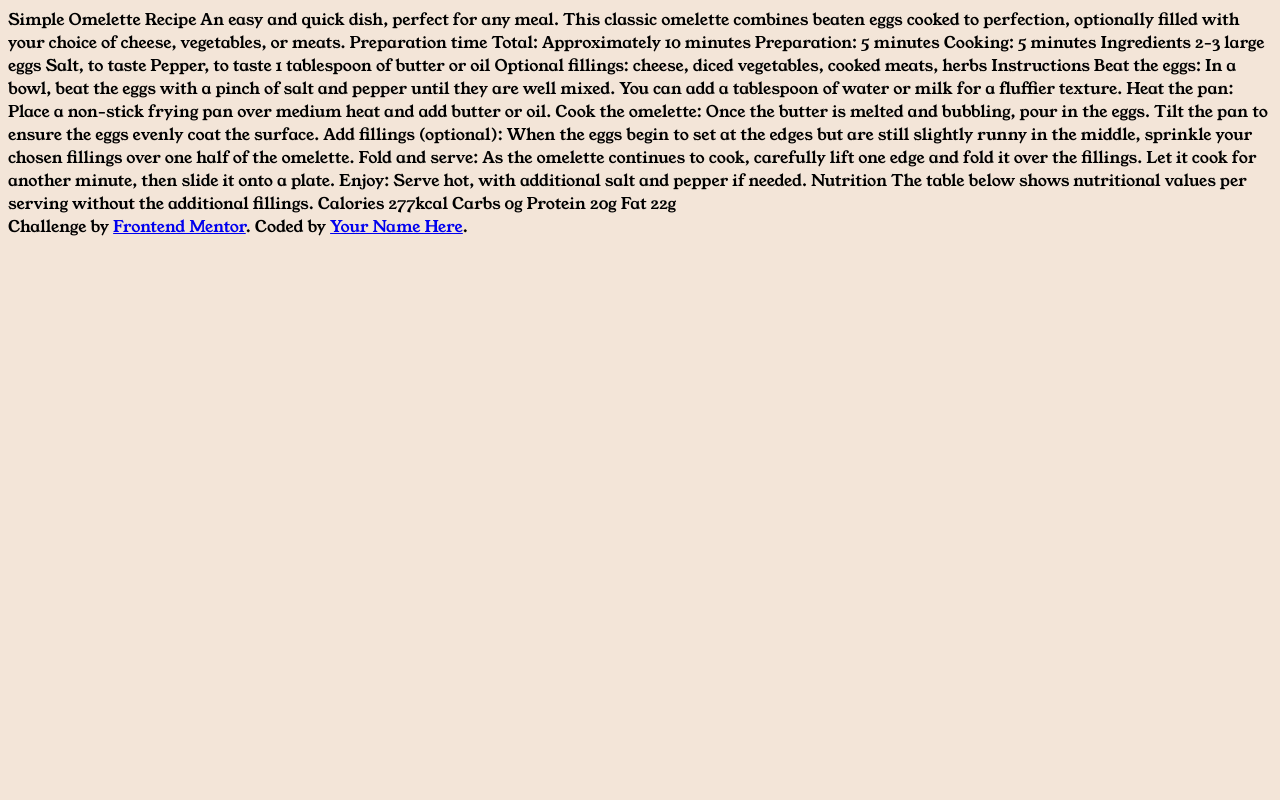
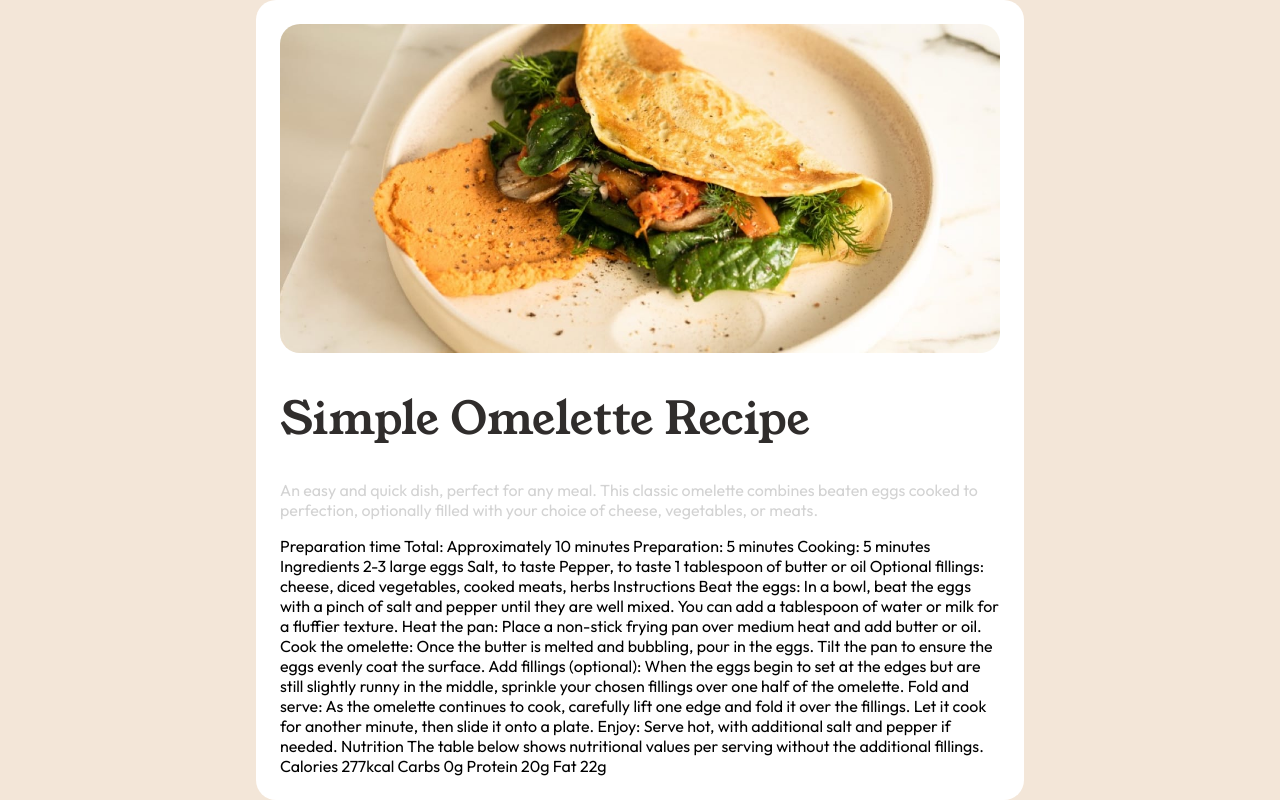
Before and after one commit to koh2498/recipe-page, a plain HTML site: page index.html in a window 1280 px wide. Drawn offline with Linux system fonts and the light colour scheme.

Commit message:
Added image of omelette, defined the header of recipe and isolated the meal description

```diff
--- a/index.html
+++ b/index.html
@@ -19,10 +19,22 @@
 </head>
 <body>
   <div class="menu-box">
-    Simple Omelette Recipe
 
-    An easy and quick dish, perfect for any meal. This classic omelette combines beaten eggs cooked
-    to perfection, optionally filled with your choice of cheese, vegetables, or meats.
+    <div class="food_Image">
+      <img src="assets/images/image-omelette.jpeg">
+    </div>
+
+    <div class="Recipe_Name">
+    <h1>Simple Omelette Recipe</h1>
+    </div>
+
+
+    <div  class="small_Desc">
+      <p>
+        An easy and quick dish, perfect for any meal. This classic omelette combines beaten eggs cooked
+        to perfection, optionally filled with your choice of cheese, vegetables, or meats.
+      </p>
+    </div>
 
     Preparation time
 
@@ -72,9 +84,6 @@
     Fat
     22g
   </div>
-  <div class="attribution">
-    Challenge by <a href="https://www.frontendmentor.io?ref=challenge" target="_blank">Frontend Mentor</a>.
-    Coded by <a href="#">Your Name Here</a>.
-  </div>
+
 </body>
 </html>
--- a/style.css
+++ b/style.css
@@ -1,4 +1,38 @@
 body{
-    background-color: #F3E5D8;
+    background-color: hsl(30, 54%, 90%);
+    font-family: 'Outfit', sans-serif;
+}
+
+p{
+    font-size: 16px;
+    font-weight: 400;
+    color: lightgrey;
+}
+
+.menu-box{
+
+    width: 720px;
+    height: fit-content;
+    padding: 24px;
+    position: absolute;
+    margin: auto;
+    top: 0;
+    bottom: 0;
+    left: 0;
+    right: 0;
+    background-color: white;
+    border-radius: 20px;
+}
+
+.food_Image img{
+    width: 100%;
+    object-fit: contain;
+    border-radius: 20px;
+}
+
+h1{
     font-family: 'Young Serif', sans-serif;
+    font-weight: 400;
+    color: hsl(24, 5%, 18%);
+    font-size: 45px;
 }
```
Also changed, not shown: 2 other files.
